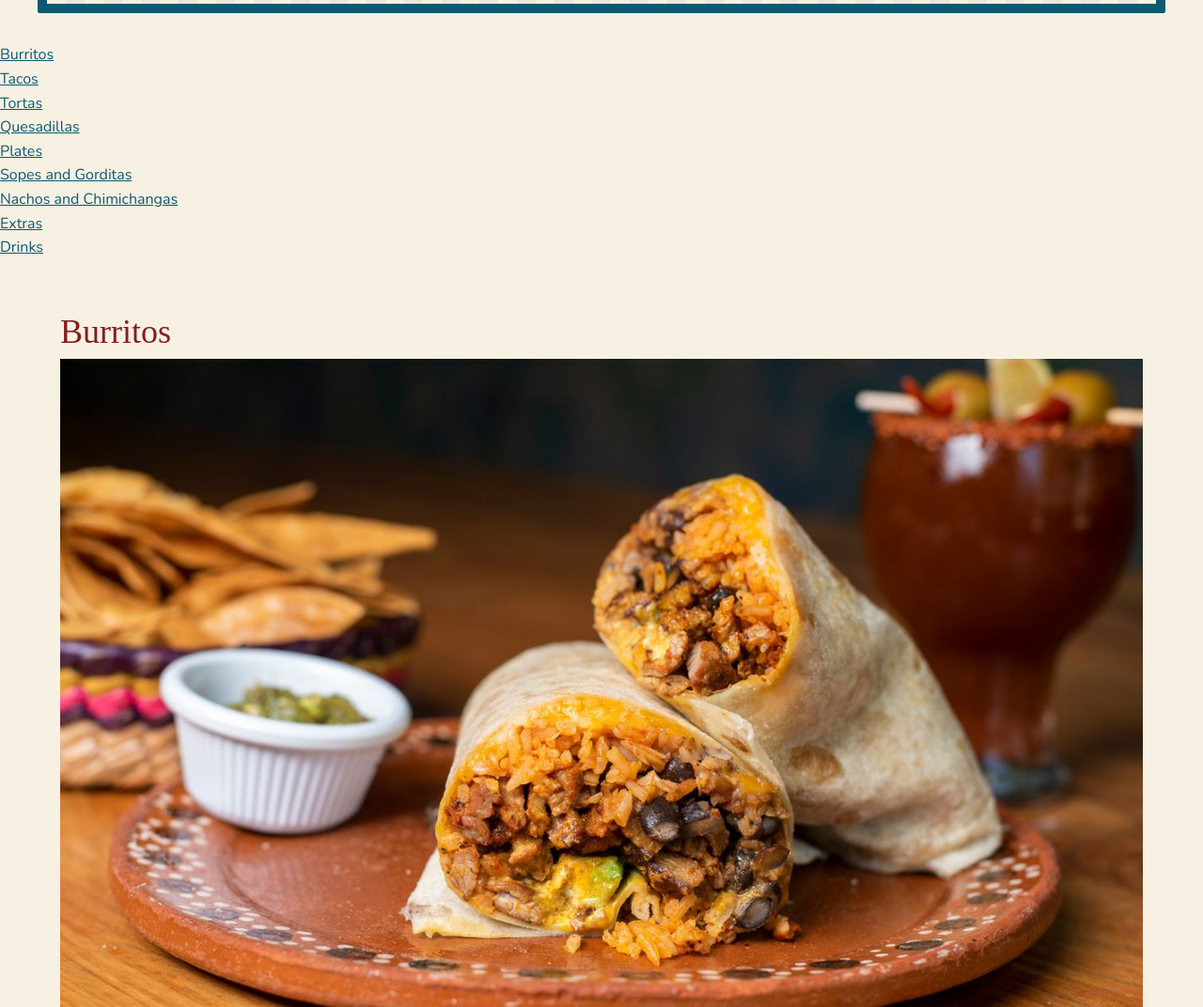
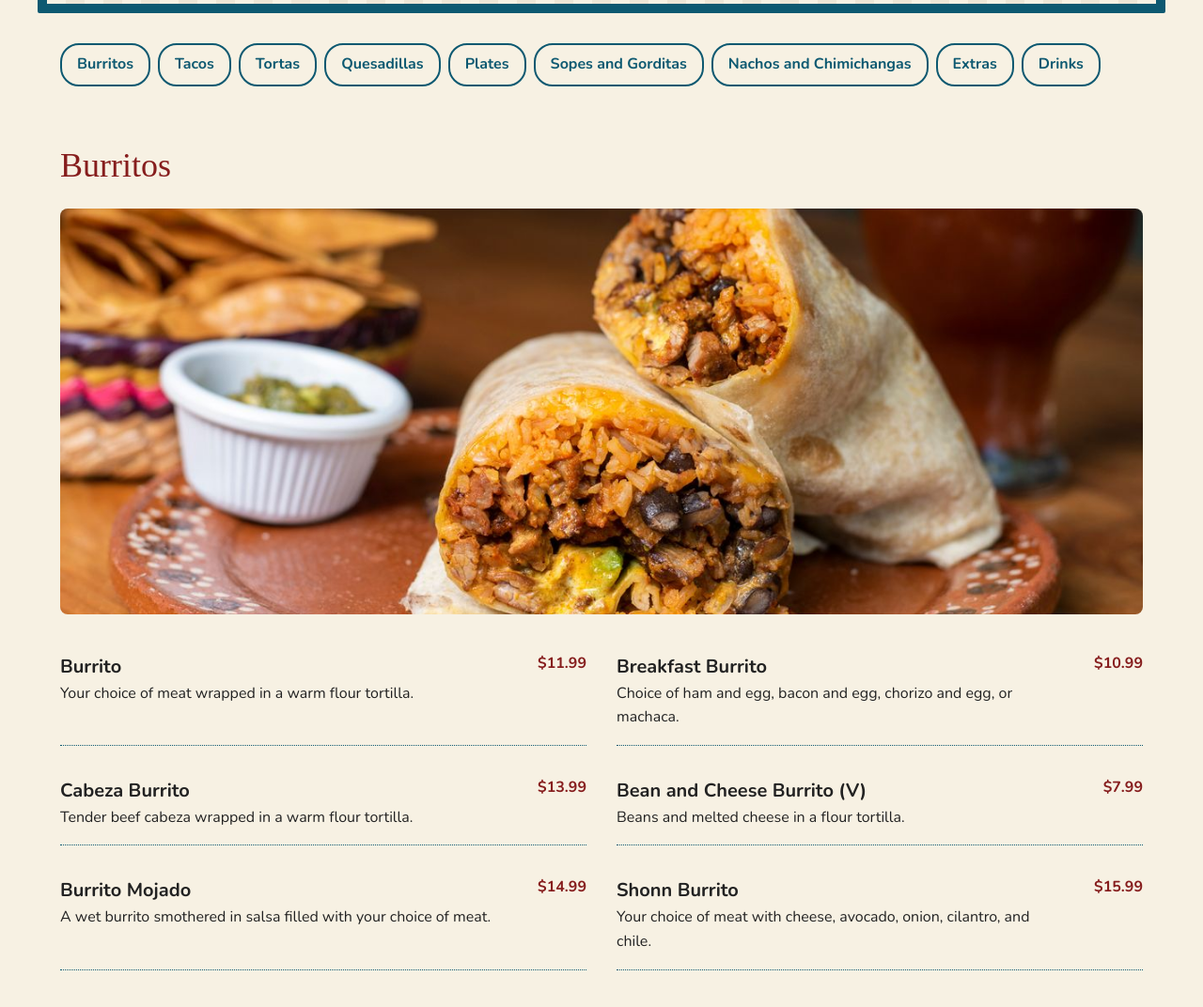
Before and after one commit to jovanni-corona/taco-riendo-website, a plain HTML site: page menu.html in a window 1280 px wide. Shown: the part 340-1412 px from the top of the page at 94% size. Drawn offline with nearby package versions, Linux system fonts and the light colour scheme; a web font is replaced by a local one.

Commit message:
Style menu page

```diff
--- a/css/styles.css
+++ b/css/styles.css
@@ -350,3 +350,66 @@ iframe {
 address {
     font-style: normal;
 }
+/* ===== Menu: Category Links ===== */
+.category-nav {
+    max-width: 1200px;
+    margin: 0 auto;
+    padding: 0 var(--space-md);
+}
+.category-nav ul {
+    display: flex;
+    gap: var(--space-xs);
+    list-style: none;
+    overflow-x: auto;
+    padding-bottom: var(--space-xs);
+}
+.category-nav li {
+    flex-shrink: 0;
+}
+.category-nav a {
+    display: block;
+    padding: var(--space-xs) var(--space-sm);
+    border: 2px solid var(--dark-teal);
+    border-radius: 20px;
+    font-weight: 700;
+    text-decoration: none;
+    white-space: nowrap;
+}
+.category-nav a:hover {
+    background-color: var(--dark-teal);
+    color: var(--old-lace);
+}
+/* ===== Menu: categories ===== */
+.menu-section img {
+    width: 100%;
+    aspect-ratio: 16/6;
+    object-fit: cover;
+    border-radius: 8px;
+    margin: var(--space-sm) 0 var(--space-md);
+}
+.menu-items {
+    display: grid;
+    grid-template-columns: 1fr;
+    gap: var(--space-sm) var(--space-lg);
+}
+@media (min-width: 768px) {
+    .menu-items {
+        grid-template-columns: repeat(2, 1fr);
+    }
+}
+/* Menu item left and price right */
+.menu-item {
+    position: relative;
+    padding: var(--space-sm) 80px var(--space-sm) 0;
+    border-bottom: 1px dotted var(--dark-teal);
+}
+.menu-item h3 {
+    font-size: 20px;
+}
+.menu-item .price {
+    position: absolute;
+    top: var(--space-sm);
+    right: 0;
+    font-weight: 700;
+    color: var(--crushed-berry);
+}
```
